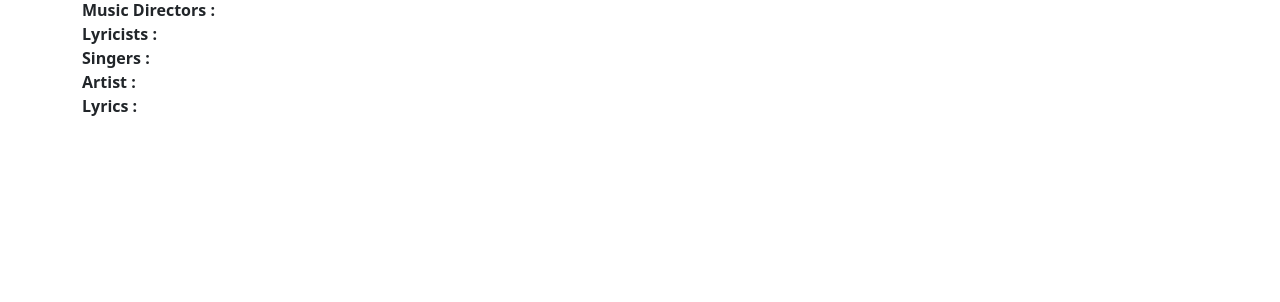
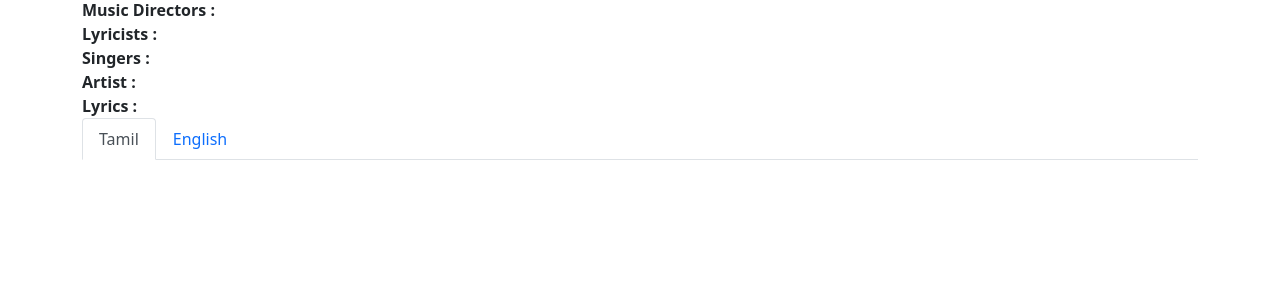
Before and after one commit to csarvangit/lyrics-app, a Laravel app: page /admin/songs/1 in a window 1280 px wide. Shown: the part 208-510 px from the top of the page. Run offline with Laravel 8, Linux system fonts and the light colour scheme; the visitor is signed in with stand-in values (Sample User, id 1); data that the repository does not hold is empty; some libraries are stand-ins or nearby versions.

Commit message:
movie year, songs tamil & englis lang added

```diff
--- a/app/Http/Controllers/MoviesController.php
+++ b/app/Http/Controllers/MoviesController.php
@@ -51,6 +51,7 @@ class MoviesController extends Controller
 
         $request->validate([
             'name' => 'required',
+            'year' => 'required',
         ]);
 
         $fileName = time().'.'.$request->image_path->extension();
@@ -58,6 +59,7 @@ class MoviesController extends Controller
         $request->image_path->move(public_path('uploads/movies'), $fileName);
 
         $movies['name'] = $request->name;
+        $movies['year'] = $request->year;
         $movies['image_path'] = $fileName;
 
         Movies::create($movies);
@@ -99,9 +101,11 @@ class MoviesController extends Controller
     {
         $this->validate($request,[
             'name' => 'required',
+            'year' => 'required',
           ]);
 
           $movies['name'] = $request->name;
+          $movies['year'] = $request->year;
 
           if( $request->image_path ){
             $fileName = time().'.'.$request->image_path->extension();
@@ -110,7 +114,6 @@ class MoviesController extends Controller
 
             $movies['image_path'] = $fileName;
           }
-
           Movies::find($id)->update($movies);
           return redirect()->route('movies.index')->with('success','Movie was successfully updated!');
     }
--- a/app/Http/Controllers/SongsController.php
+++ b/app/Http/Controllers/SongsController.php
@@ -92,13 +92,12 @@ class SongsController extends Controller
 
         $this->validate($request, [
             'name'=>'required',
-            'languages'=>'required',
             'music_directors'=>'required',
             'singers'=>'required',
             'movies'=>'required',
             'lyricists'=>'required',
             'artists'=>'required',
-            'lyrics'=>'required'
+            'lyrics_tamil'=>'required'
         ]);
 
         Songs::create($request->all());
@@ -119,7 +118,7 @@ class SongsController extends Controller
         $song_data['song']               = $song;
         $song_data['music_directors']    = MusicDirectors::pluck('name','id');
         $song_data['singers']            = Singers::pluck('name','id');
-        $song_data['movies']             = Movies::pluck('name','id');
+        $song_data['movies']             = Movies::pluck('name', 'id');
         $song_data['lyricists']          = Lyricists::pluck('name','id');
         $song_data['artists']            = Artists::pluck('name','id');
 
@@ -158,14 +157,16 @@ class SongsController extends Controller
     {
         $this->validate($request,[
             'name'=>'required',
-            'languages'=>'required',
             'music_directors'=>'required',
             'singers'=>'required',
             'movies'=>'required',
             'lyricists'=>'required',
             'artists'=>'required',
-            'lyrics'=>'required'
+            'lyrics_tamil'=>'required'
           ]);
+
+          //dd($request->all());
+
           Songs::find($id)->update($request->all());
           return redirect()->route('songs.index')->with('success','Song was successfully updated!');
     }
--- a/app/Models/Movies.php
+++ b/app/Models/Movies.php
@@ -9,5 +9,5 @@ class Movies extends Model
 {
     use HasFactory;
 
-    protected $fillable = ["name", "image_path", "created_at", "updated_at"];
+    protected $fillable = ["name", "year", "image_path", "created_at", "updated_at"];
 }
--- a/app/Models/Songs.php
+++ b/app/Models/Songs.php
@@ -9,7 +9,7 @@ class Songs extends Model
 {
     use HasFactory;
 
-    protected $fillable = ["name", "music_directors", "singers", "movies", "lyricists", "artists", "languages", "lyrics", "image_path", "created_at", "updated_at"];
+    protected $fillable = ["name", "music_directors", "singers", "movies", "lyricists", "artists", "lyrics_tamil", "lyrics_english", "image_path", "created_at", "updated_at"];
 
     protected $casts = [
         'music_directors' => 'json',
--- a/resources/views/songs/create.blade.php
+++ b/resources/views/songs/create.blade.php
@@ -23,7 +23,11 @@
         @include('songs.form_master')
       {!! Form::close() !!}
     </div>
+
+
+
   </div>
 </div>
 
+
 @endsection
--- a/resources/views/songs/show.blade.php
+++ b/resources/views/songs/show.blade.php
@@ -44,7 +44,6 @@
 
           </div>
       </div>
-
 
       <div class="col-xs-12 col-sm-12 col-md-12">
           <div class="form-group">
@@ -113,10 +112,35 @@
           </div>
       </div>
       <div class="col-xs-12 col-sm-12 col-md-12">
-          <div class="form-group">
-              <strong>Lyrics : </strong>
-              <pre>{{ $song_data['song']->lyrics}}</pre>
-          </div>
+
+      <div class="form-group"><strong>Lyrics : </strong>  </div>
+
+         <!-- Tabs navs -->
+        <ul class="nav nav-tabs mb-3" id="myTab" role="tablist">
+        <li class="nav-item" role="presentation">
+            <button class="nav-link active" id="lyrics_tamil-tab" data-bs-toggle="tab" data-bs-target="#lyrics_tamil" type="button" role="tab" aria-controls="home" aria-selected="true">Tamil</button>
+        </li>
+        <li class="nav-item" role="presentation">
+            <button class="nav-link" id="lyrics_english-tab" data-bs-toggle="tab" data-bs-target="#lyrics_english" type="button" role="tab" aria-controls="profile" aria-selected="false">English</button>
+        </li>
+
+        </ul>
+        <div class="tab-content" id="myTabContent">
+        <div class="tab-pane fade show active" id="lyrics_tamil" role="tabpanel" aria-labelledby="home-tab">
+
+            <div class="form-group">
+                <pre>{{ $song_data['song']->lyrics_tamil}}</pre>
+            </div>
+        </div>
+        <div class="tab-pane fade" id="lyrics_english" role="tabpanel" aria-labelledby="profile-tab">
+             <div class="form-group">
+                <pre>{{ $song_data['song']->lyrics_english}}</pre>
+            </div>
+        </div>
+        </div>
+        <!-- Tabs content -->
+
+
       </div>
   </div>
 @endsection
```
Also changed, not shown: resources/views/movies/form_master.blade.php (+12 -0 lines), resources/views/songs/form_master.blade.php (+35 -9 lines), database/migrations/2022_08_28_094313_create_movies_table.php, database/migrations/2022_08_28_094951_create_songs_table.php, public/uploads/movies/1665338234.webp (added), public/uploads/movies/1665338270.webp (added).
